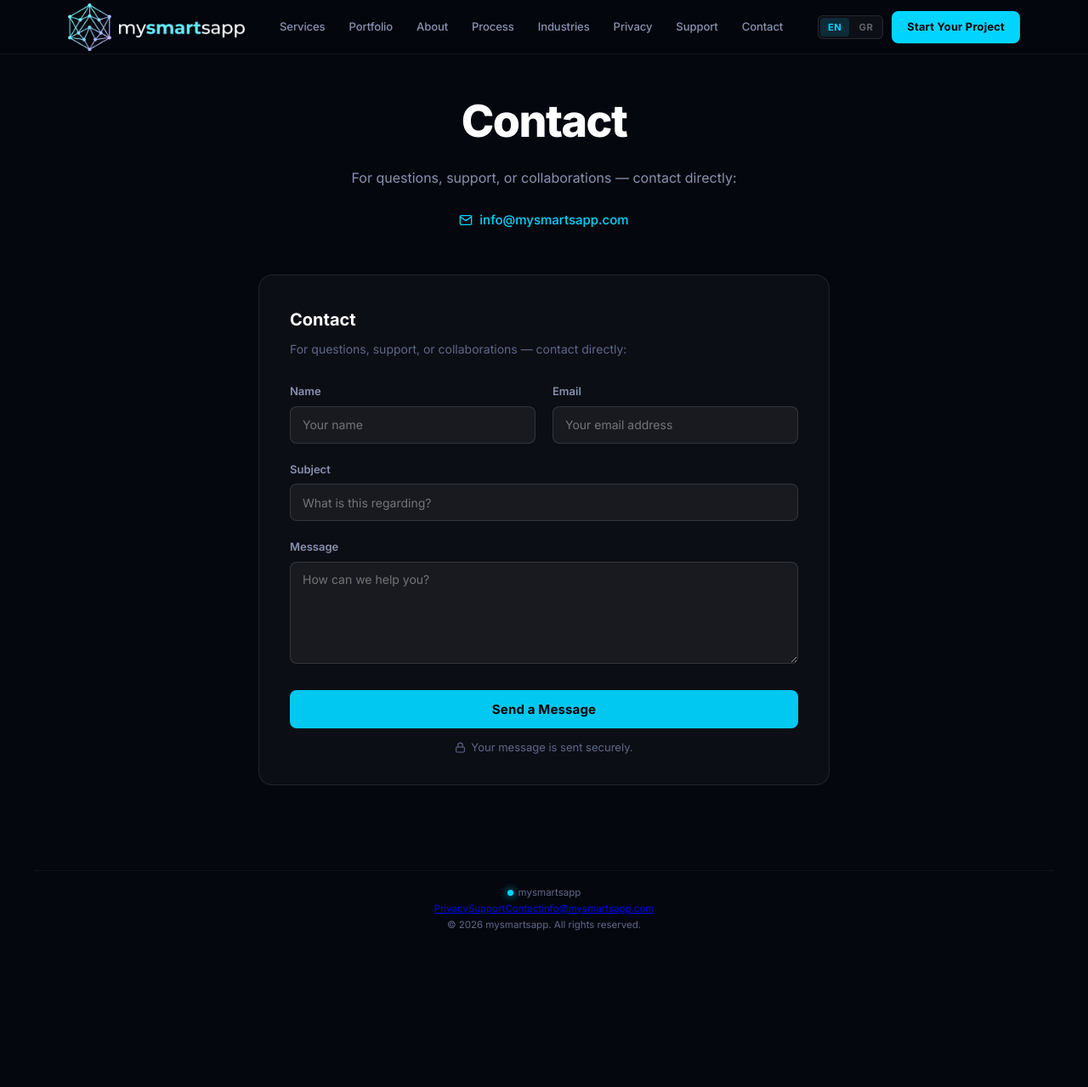
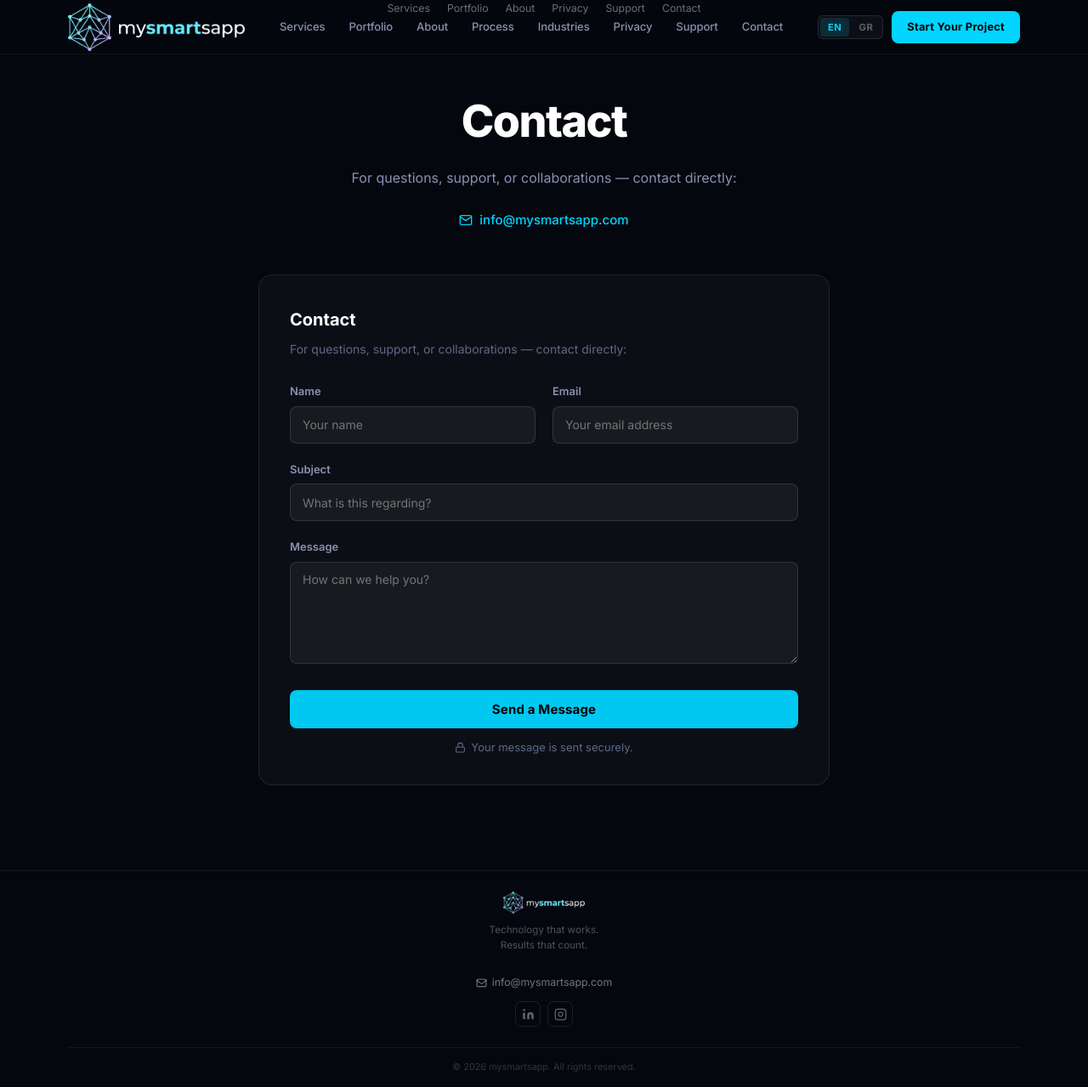
Before and after one commit to Sabbasromania-ai/mysmartapp-site, a React (Vite) app: page /contact in a window 1280 px wide. Shown: the whole page at 85% size. Before the commit the page ends 1114 px from the top, so only its background shows below. Built offline with nearby package versions, Linux system fonts and the light colour scheme.

Commit message:
redesign: How We Work, CTA strip, footer + remove Platform section

```diff
--- a/src/components/Footer.tsx
+++ b/src/components/Footer.tsx
@@ -1,22 +1,65 @@
 import { useLang } from '../LangContext'
+import navLogo from '../navlogo.png'
 
 export default function Footer() {
   const { t } = useLang()
 
   return (
     <footer className="footer">
-      <div className="container footer-inner">
-        <div className="footer-brand">
-          <div className="logo-dot" style={{ display: 'inline-block', marginRight: '6px' }} />
-          mysmartsapp
+      <div className="container">
+
+        <div className="footer-inner">
+
+          {/* Left — logo + tagline */}
+          <div className="footer-brand">
+            <img src={navLogo} alt="mysmartsapp" className="footer-logo" />
+            <p className="footer-tagline">
+              {t('footer_tagline1')}<br />
+              {t('footer_tagline2')}
+            </p>
+          </div>
+
+          {/* Center — nav links */}
+          <nav className="footer-links">
+            <a href="/#services" className="footer-link">{t('nav_platform')}</a>
+            <a href="/apps" className="footer-link">Portfolio</a>
+            <a href="/#about" className="footer-link">{t('nav_about')}</a>
+            <a href="/privacy" className="footer-link">{t('footer_privacy')}</a>
+            <a href="/support" className="footer-link">Support</a>
+            <a href="/contact" className="footer-link">{t('footer_contact')}</a>
+          </nav>
+
+          {/* Right — email + social */}
+          <div className="footer-right">
+            <a href="mailto:info@mysmartsapp.com" className="footer-email">
+              <svg width="13" height="13" viewBox="0 0 24 24" fill="none" stroke="currentColor" strokeWidth="2" strokeLinecap="round" strokeLinejoin="round">
+                <rect x="2" y="4" width="20" height="16" rx="2" />
+                <path d="M22 7l-10 7L2 7" />
+              </svg>
+              info@mysmartsapp.com
+            </a>
+            <div className="footer-social">
+              <a href="https://www.linkedin.com/company/mysmartsapp" target="_blank" rel="noopener noreferrer" className="footer-social-link" aria-label="LinkedIn">
+                <svg width="15" height="15" viewBox="0 0 24 24" fill="currentColor">
+                  <path d="M16 8a6 6 0 0 1 6 6v7h-4v-7a2 2 0 0 0-2-2 2 2 0 0 0-2 2v7h-4v-7a6 6 0 0 1 6-6z" />
+                  <rect x="2" y="9" width="4" height="12" />
+                  <circle cx="4" cy="4" r="2" />
+                </svg>
+              </a>
+              <a href="https://www.instagram.com/mysmartsapp" target="_blank" rel="noopener noreferrer" className="footer-social-link" aria-label="Instagram">
+                <svg width="15" height="15" viewBox="0 0 24 24" fill="none" stroke="currentColor" strokeWidth="2" strokeLinecap="round" strokeLinejoin="round">
+                  <rect x="2" y="2" width="20" height="20" rx="5" ry="5" />
+                  <path d="M16 11.37A4 4 0 1 1 12.63 8 4 4 0 0 1 16 11.37z" />
+                  <line x1="17.5" y1="6.5" x2="17.51" y2="6.5" />
+                </svg>
+              </a>
+            </div>
+          </div>
+
         </div>
-        <div className="footer-links">
-          <a href="/privacy" className="footer-link">{t('footer_privacy')}</a>
-          <a href="/support" className="footer-link">Support</a>
-          <a href="/contact" className="footer-link">{t('footer_contact')}</a>
-          <a href="mailto:info@mysmartsapp.com" className="footer-link">info@mysmartsapp.com</a>
-        </div>
+
         <div className="footer-copy">{t('footer_copy')}</div>
+
       </div>
     </footer>
   )
--- a/src/index.css
+++ b/src/index.css
@@ -1524,16 +1524,103 @@ nav {
 }
 
 /* ===================== FOOTER ===================== */
+/* ===================== FOOTER ===================== */
 footer {
-  max-width: var(--max-w);
-  margin: 0 auto;
-  padding: 24px 40px;
-  border-top: 1px solid var(--border);
-  display: flex;
+  border-top: 1px solid rgba(255,255,255,0.07);
+  padding: 32px 0 0;
+}
+
+.footer-inner {
+  display: flex;
+  align-items: flex-start;
   justify-content: space-between;
-  align-items: center;
-  font-size: 0.72rem;
-  color: var(--muted);
+  gap: 32px;
+  padding-bottom: 24px;
+}
+
+.footer-brand {
+  display: flex;
+  flex-direction: column;
+  gap: 10px;
+  flex: 0 0 auto;
+}
+
+.footer-logo {
+  height: 26px;
+  width: auto;
+}
+
+.footer-tagline {
+  font-size: 0.73rem;
+  color: rgba(255,255,255,0.3);
+  line-height: 1.6;
+  margin: 0;
+}
+
+.footer-links {
+  display: flex;
+  flex-wrap: wrap;
+  gap: 6px 20px;
+  align-items: flex-start;
+  max-width: 360px;
+}
+
+.footer-link {
+  font-size: 0.77rem;
+  color: rgba(255,255,255,0.42);
+  text-decoration: none;
+  transition: color 0.2s;
+  white-space: nowrap;
+}
+.footer-link:hover { color: rgba(255,255,255,0.82); }
+
+.footer-right {
+  display: flex;
+  flex-direction: column;
+  align-items: flex-end;
+  gap: 12px;
+  flex: 0 0 auto;
+}
+
+.footer-email {
+  display: inline-flex;
+  align-items: center;
+  gap: 6px;
+  font-size: 0.77rem;
+  color: rgba(255,255,255,0.45);
+  text-decoration: none;
+  transition: color 0.2s;
+}
+.footer-email:hover { color: var(--accent); }
+
+.footer-social {
+  display: flex;
+  gap: 8px;
+}
+
+.footer-social-link {
+  display: flex;
+  align-items: center;
+  justify-content: center;
+  width: 30px;
+  height: 30px;
+  border: 1px solid rgba(255,255,255,0.1);
+  border-radius: 7px;
+  color: rgba(255,255,255,0.38);
+  text-decoration: none;
+  transition: color 0.2s, border-color 0.2s;
+}
+.footer-social-link:hover {
+  color: var(--accent);
+  border-color: rgba(0,212,255,0.38);
+}
+
+.footer-copy {
+  border-top: 1px solid rgba(255,255,255,0.06);
+  padding: 14px 0;
+  font-size: 0.68rem;
+  color: rgba(255,255,255,0.18);
+  text-align: center;
 }
 
 /* ===================== ANIMATIONS ===================== */
@@ -1577,7 +1664,7 @@ footer {
   .preview-card { padding: 24px 18px; }
   .contact-section { padding: 0 16px; margin-bottom: 48px; }
   .contact-card { padding: 32px 20px; }
-  footer { flex-direction: column; gap: 6px; text-align: center; padding: 18px 16px; }
+  footer { padding: 24px 0 0; }
 }
 
 /* ===================== COMBINED SECTION (Features + Platform side by side) ===================== */
@@ -2818,12 +2905,31 @@ button.feature-card {
   .bc-desc { font-size: 0.875rem; line-height: 1.5; }
 
   /* ---- FOOTER ---- */
-  footer {
+  footer { padding: 24px 0 0; }
+  .footer-inner {
     flex-direction: column;
-    gap: 6px;
+    align-items: center;
     text-align: center;
-    padding: 16px;
-  }
+    gap: 24px;
+  }
+  .footer-brand { align-items: center; }
+  .footer-links { justify-content: center; max-width: 100%; }
+  .footer-right { align-items: center; }
+
+  /* ---- CTA STRIP ---- */
+  .cta-card {
+    grid-template-columns: 1fr;
+    padding: 28px 20px;
+    gap: 22px;
+    text-align: center;
+  }
+  .cta-sub { max-width: 100%; }
+  .cta-right {
+    width: 100%;
+    min-width: 0;
+    align-items: stretch;
+  }
+  .cta-email { justify-content: center; }
 
   /* ---- APP PAGE ---- */
   .app-page-hero-inner { grid-template-columns: 1fr; gap: 28px; padding: 28px 0; }
@@ -3175,6 +3281,22 @@ button.feature-card {
   transform: translateY(-3px);
 }
 
+.proc-step-content {
+  display: flex;
+  flex-direction: column;
+  align-items: center;
+  text-align: center;
+}
+
+.proc-step-num {
+  font-size: 0.68rem;
+  font-weight: 800;
+  letter-spacing: 0.1em;
+  color: var(--accent);
+  opacity: 0.7;
+  margin-bottom: 0.25rem;
+}
+
 .proc-step-title {
   font-size: 0.8rem;
   font-weight: 700;
@@ -3190,90 +3312,131 @@ button.feature-card {
   margin: 0;
 }
 
-@media (max-width: 900px) {
+/* ── Mobile: vertical timeline ─────────────────────────── */
+@media (max-width: 768px) {
   .proc-timeline {
-    display: grid;
-    grid-template-columns: repeat(3, 1fr);
-    gap: 2rem 0.5rem;
-  }
-  .proc-timeline::before { display: none; }
+    flex-direction: column;
+    gap: 0;
+    margin-top: 28px;
+    align-items: stretch;
+  }
+  /* Vertical dotted line along the left edge of icons */
+  .proc-timeline::before {
+    left: 37px;
+    top: 75px;
+    right: auto;
+    bottom: 20px;
+    width: 1.5px;
+    height: auto;
+    background-image: repeating-linear-gradient(
+      180deg,
+      rgba(0, 212, 255, 0.5) 0px,
+      rgba(0, 212, 255, 0.5) 4px,
+      transparent 4px,
+      transparent 12px
+    );
+  }
   .proc-step:not(:last-child)::after { display: none; }
-}
-
-@media (max-width: 560px) {
-  .proc-timeline {
-    grid-template-columns: repeat(2, 1fr);
-    gap: 1.75rem 0.5rem;
+  .proc-step {
+    flex-direction: row;
+    align-items: flex-start;
+    text-align: left;
+    gap: 16px;
+    padding: 0 0 22px 0;
+  }
+  .proc-step:last-child { padding-bottom: 0; }
+  .proc-circle { margin-bottom: 0; flex-shrink: 0; }
+  .proc-step-content {
+    align-items: flex-start;
+    text-align: left;
+    padding-top: 4px;
+    flex: 1;
+    min-width: 0;
   }
 }
 
 /* ===================== CTA SECTION ===================== */
 .cta-section {
-  padding: 56px 0 72px;
+  padding: 36px 0 44px;
 }
 
 .cta-card {
-  text-align: center;
-  padding: 56px 40px;
-  background: linear-gradient(135deg, rgba(0,200,255,0.05), rgba(99,102,241,0.05));
-  border: 1px solid rgba(0,200,255,0.15);
-  border-radius: 24px;
-  max-width: 760px;
+  display: grid;
+  grid-template-columns: 1fr auto;
+  gap: 32px 48px;
+  align-items: center;
+  padding: 44px 48px;
+  background: linear-gradient(160deg, rgba(0,210,255,0.07) 0%, rgba(8,18,38,0.42) 100%);
+  border: 1px solid rgba(0,220,255,0.26);
+  border-radius: 22px;
+  box-shadow: 0 0 40px rgba(0,212,255,0.07), inset 0 0 60px rgba(0,212,255,0.02);
+  backdrop-filter: blur(12px);
+  -webkit-backdrop-filter: blur(12px);
+  max-width: 1100px;
   margin: 0 auto;
+}
+
+.cta-left {
+  min-width: 0;
 }
 
 .cta-label {
   display: inline-flex;
   align-items: center;
   gap: 8px;
-  font-size: 0.68rem;
-  font-weight: 700;
-  letter-spacing: 0.12em;
+  font-size: 0.65rem;
+  font-weight: 700;
+  letter-spacing: 0.13em;
   color: var(--accent);
   text-transform: uppercase;
-  margin-bottom: 20px;
+  margin-bottom: 14px;
 }
 
 .cta-title {
-  font-size: 2rem;
+  font-size: clamp(1.35rem, 2.2vw, 1.75rem);
   font-weight: 800;
   color: var(--text);
-  margin: 0 0 16px;
+  margin: 0 0 12px;
   line-height: 1.2;
+  letter-spacing: -0.02em;
 }
 
 .cta-sub {
-  font-size: 0.95rem;
-  color: var(--text2);
-  line-height: 1.6;
-  max-width: 560px;
-  margin: 0 auto 32px;
-}
-
-.cta-actions {
+  font-size: 0.9rem;
+  color: rgba(255,255,255,0.5);
+  line-height: 1.65;
+  margin: 0;
+  max-width: 520px;
+}
+
+.cta-right {
   display: flex;
   flex-direction: column;
   align-items: center;
-  gap: 12px;
+  gap: 14px;
+  min-width: 200px;
 }
 
 .cta-btn {
-  font-size: 0.95rem;
-  padding: 13px 32px;
-}
-
-.cta-or {
-  font-size: 0.8rem;
-  color: var(--muted);
+  font-size: 0.92rem;
+  padding: 13px 28px;
+  white-space: nowrap;
+  width: 100%;
+  text-align: center;
+  justify-content: center;
 }
 
 .cta-email {
-  font-size: 0.88rem;
-  color: var(--accent);
+  display: inline-flex;
+  align-items: center;
+  gap: 6px;
+  font-size: 0.82rem;
+  color: rgba(255,255,255,0.45);
   text-decoration: none;
-  transition: opacity 0.2s;
-}
-.cta-email:hover { opacity: 0.8; text-decoration: underline; }
+  transition: color 0.2s;
+  white-space: nowrap;
+}
+.cta-email:hover { color: var(--accent); }
 
 /* ======= RESPONSIVE: new sections ======= */
 @media (max-width: 1100px) {
@@ -3288,12 +3451,10 @@ button.feature-card {
 
 @media (max-width: 600px) {
   .services-section, .industries-section, .process-section { padding: 40px 0 32px; }
-  .cta-section { padding: 40px 0 56px; }
+  .cta-section { padding: 28px 0 36px; }
   .services-grid { grid-template-columns: 1fr; }
   .industries-grid { grid-template-columns: repeat(2, 1fr); }
   .process-grid { grid-template-columns: 1fr; }
-  .cta-card { padding: 36px 20px; }
-  .cta-title { font-size: 1.5rem; }
   .svc-card { padding: 18px 14px !important; }
   .svc-title { font-size: 0.88rem; }
   .svc-desc { font-size: 0.78rem; }
--- a/src/translations.ts
+++ b/src/translations.ts
@@ -105,6 +105,8 @@ export const translations = {
     footer_terms: 'Terms',
     footer_contact: 'Contact',
     footer_copy: '© 2026 mysmartsapp. All rights reserved.',
+    footer_tagline1: 'Technology that works.',
+    footer_tagline2: 'Results that count.',
 
     // AI Health Tracker detail page
     ht_badge: 'Live · App Store & Google Play',
@@ -386,6 +388,8 @@ export const translations = {
     footer_terms: 'Όροι',
     footer_contact: 'Επικοινωνία',
     footer_copy: '© 2026 mysmartsapp. Όλα τα δικαιώματα διατηρούνται.',
+    footer_tagline1: 'Τεχνολογία που δουλεύει.',
+    footer_tagline2: 'Αποτελέσματα που μετράνε.',
 
     // AI Health Tracker detail page
     ht_badge: 'Διαθέσιμο · App Store & Google Play',
```
Also changed, not shown: src/components/Contact.tsx (+21 -9 lines), src/components/HowItWorks.tsx (+5 -2 lines).
